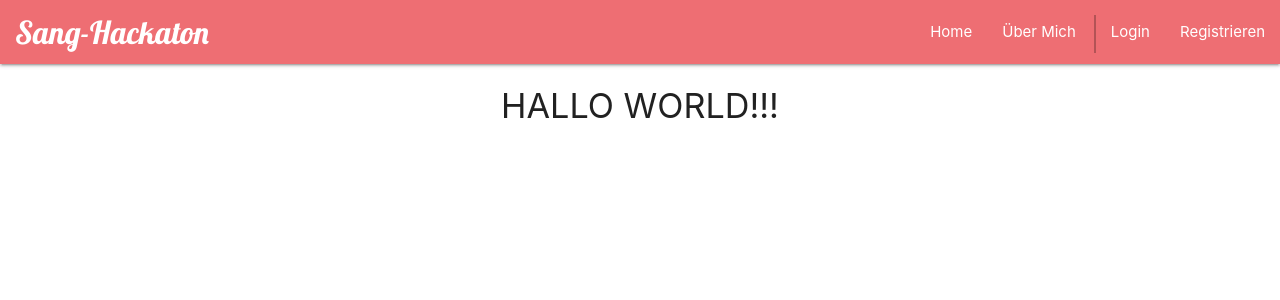
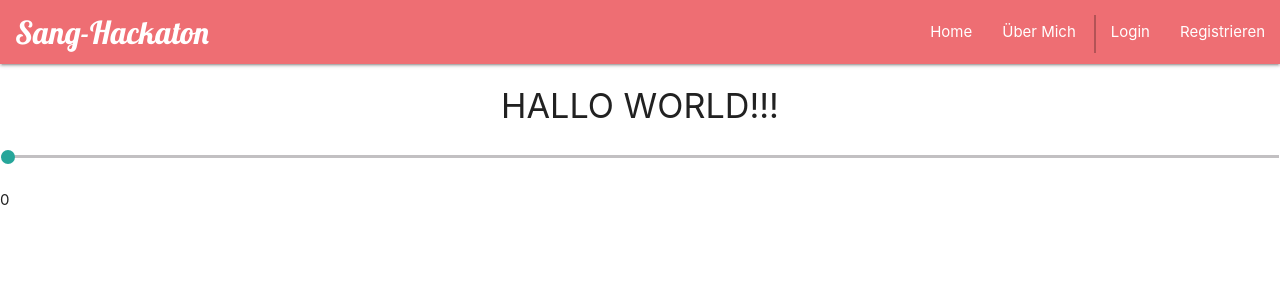
Before and after one commit to SyarifZapata/guidesantai, an Angular app: page / in a window 1280 px wide. Shown: the top 300 px of the page. Built offline with nearby package versions, Linux system fonts and the light colour scheme.

Commit message:
add test slider at home

```diff
--- a/src/app/home/home.component.html
+++ b/src/app/home/home.component.html
@@ -1,3 +1,12 @@
 <div class="container center">
   <h4>HALLO WORLD!!!</h4>
 </div>
+
+<form action="#">
+  <p class="range-field">
+    <!--onSliderChange is nur ein Name, kann alles sein-->
+    <input value="0" type="range" #ref (input)="onSliderChange(ref.value)" min="0" max="10"/>
+  </p>
+
+  <p>{{value}}</p>
+</form>
--- a/src/app/home/home.component.ts
+++ b/src/app/home/home.component.ts
@@ -1,15 +1,27 @@
-import { Component, OnInit } from '@angular/core';
+import {AfterContentInit, Component, ElementRef, OnInit, ViewChild} from '@angular/core';
+import {BehaviorSubject} from 'rxjs';
 
 @Component({
   selector: 'app-home',
   templateUrl: './home.component.html',
   styleUrls: ['./home.component.scss']
 })
-export class HomeComponent implements OnInit {
+export class HomeComponent implements OnInit, AfterContentInit {
+  @ViewChild('ref') sliderValue: ElementRef;
+  value = 0;
 
-  constructor() { }
+  constructor() {
+  }
 
   ngOnInit() {
   }
 
+  ngAfterContentInit() {
+    this.value = this.sliderValue.nativeElement.value;
+  }
+
+  onSliderChange(value: number) {
+    this.value = value;
+  }
+
 }
```
Also changed, not shown: src/app/navbar/navbar.component.ts (+7 -6 lines).
